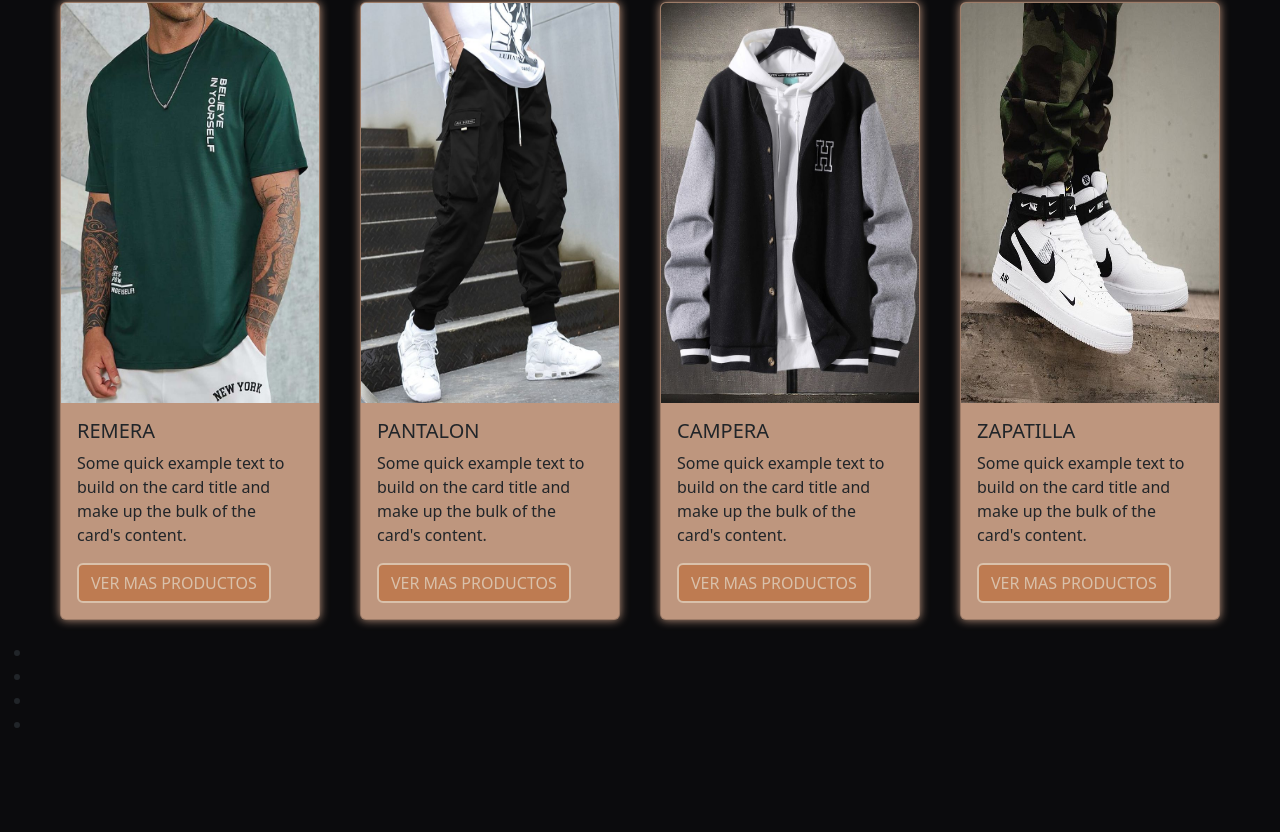
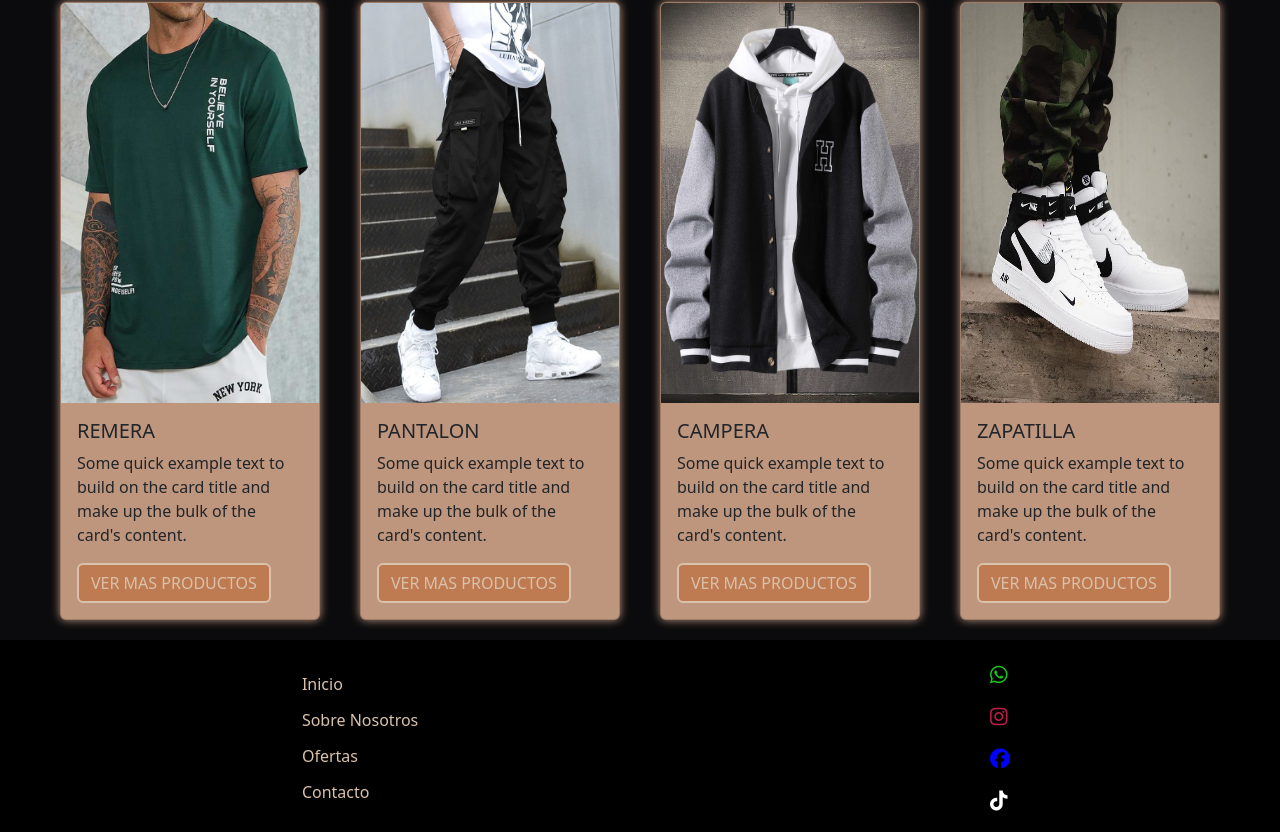
Before and after one commit to joelhuzuliak/tiendaRopa, a plain HTML site: page index.html in a window 1280 px wide. Shown: the part 2209-3041 px from the top of the page. Before the commit the page ends 2961 px from the top, so only its background shows below. Drawn offline with nearby package versions, Linux system fonts and the light colour scheme.

Commit message:
agregue el footer

```diff
--- a/index.html
+++ b/index.html
@@ -6,6 +6,7 @@
     <title>Tienda Ropa</title>
     <link rel="stylesheet" href="./style/index.css">
     <link rel="stylesheet" href="https://cdn.jsdelivr.net/npm/bootstrap@5.3.2/dist/css/bootstrap.min.css">
+    <link rel="stylesheet" href="https://cdnjs.cloudflare.com/ajax/libs/font-awesome/6.5.1/css/all.min.css">
 </head>
 <body class="body">
 
@@ -23,7 +24,7 @@
                 <a class="nav-link active" id="navegacion" aria-current="page" href="index.html">Inicio</a>
               </li>
               <li class="nav-item">
-                <a class="nav-link" id="navegacion" href="index.html">Sobre Nosotros</a>
+                <a class="nav-link" id="navegacion" href="#sobreNosotros">Sobre Nosotros</a>
               </li>
               <li class="nav-item dropdown">
                 <a class="nav-link dropdown-toggle" id="navegacion" href="#" role="button" data-bs-toggle="dropdown" aria-expanded="false">
@@ -75,7 +76,7 @@
 
     <!-- Sobre Nosotros -->
 
-    <section class="contenedorNosotros">
+    <section class="contenedorNosotros" id="sobreNosotros">
 
         <h2>Sobre Nosotros</h2>
 
@@ -153,12 +154,28 @@
     </section>
 
     <footer>
-      <ul>
-        <li></li>
-        <li></li>
-        <li></li>
-        <li></li>
-      </ul>
+
+      <div class="contenedorFooter">
+
+        <nav>
+          <ul class="navegacionFooter">
+            <li><a href="./index.html">Inicio</a></li>
+            <li><a href="#sobreNosotros">Sobre Nosotros</a></li>
+            <li><a href="./html/ofertas.html">Ofertas</a></li>
+            <li><a href="./html/contacto.html">Contacto</a></li>
+          </ul>
+        </nav>
+
+        <nav>
+          <ul class="contactoFooter">
+            <li><a href=""><i class="fa-brands fa-whatsapp"></i></a></li>
+            <li><a href=""><i class="fa-brands fa-instagram"></i></a></li>
+            <li><a href=""><i class="fa-brands fa-facebook"></i></a></li>
+            <li><a href=""><i class="fa-brands fa-tiktok"></i></a></li>
+          </ul>
+        </nav>
+      </div>
+
     </footer>
 
     <script src="https://cdn.jsdelivr.net/npm/bootstrap@5.3.2/dist/js/bootstrap.bundle.min.js"></script>
--- a/style/index.css
+++ b/style/index.css
@@ -269,3 +269,72 @@
         margin: 20px;
     }
 }
+
+/* Footer */
+
+footer {
+    width: 100%;
+    height: auto;
+    background-color: black;
+}
+
+.contenedorFooter {
+    display: flex;
+    justify-content: space-around;
+    align-items: center;
+    padding-top: 20px;
+}
+
+.navegacionFooter {
+    list-style: none;
+}
+
+.navegacionFooter li {
+    margin-bottom: 12px;
+}
+
+.navegacionFooter a {
+    text-decoration: none;
+    color: #D9C1AB;
+}
+
+.navegacionFooter a:hover {
+    color: #BE967E;
+    padding: 1px;
+    border-bottom: 1px solid #BE967E;
+}
+
+.contactoFooter {
+    list-style: none;
+}
+
+.contactoFooter li {
+    margin-bottom: 12px;
+}
+
+.contactoFooter a {
+    font-size: 20px;
+}
+
+.fa-whatsapp {
+    color: rgb(25, 201, 25);
+}
+
+.fa-instagram {
+    color: rgb(189, 30, 70);
+}
+
+.fa-facebook {
+    color: blue;
+}
+
+.fa-tiktok {
+    color: white;
+}
+
+.fa-brands:hover {
+    border-radius: 100%;
+    padding: 5px;
+    border: 1px solid #D9C1AB;
+    box-shadow: 0 0 10px #BE967E;
+}
```
